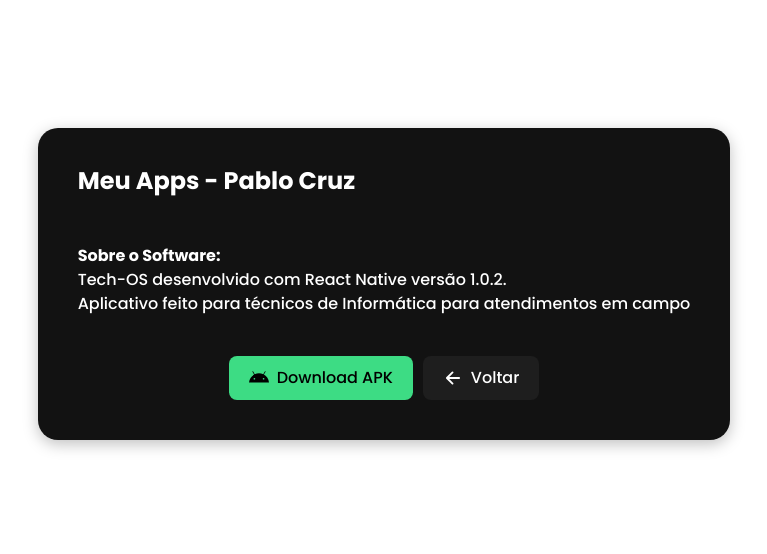
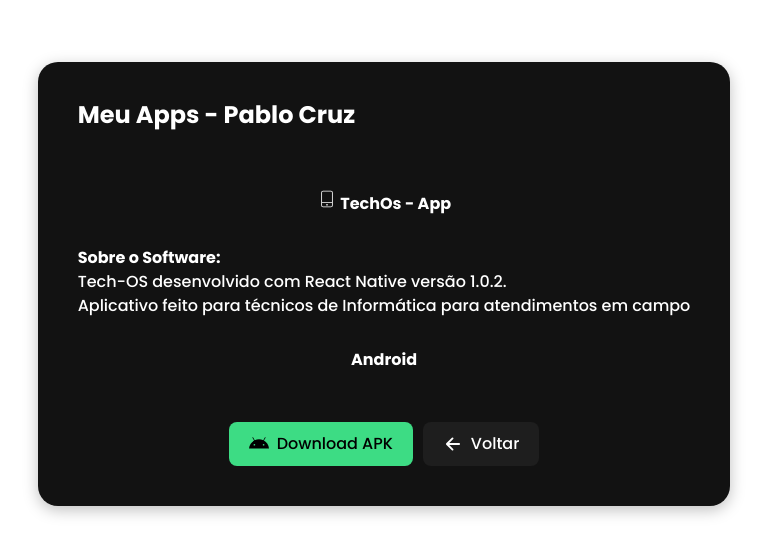
Before and after one commit to pablo-cruzbr/Portifolio-Metadata-API, a React (Vite) app in the folder frontend/: page /detalhesApp in a window 1280 px wide. Shown: the part 116-670 px from the top of the page, without its empty margins (256-1023 px from the left). Built offline with nearby package versions, Linux system fonts and the light colour scheme; no server answers.

Commit message:
feat: add update page detalhesApp

```diff
--- a/frontend/src/detalhesApp/detalhes.css
+++ b/frontend/src/detalhesApp/detalhes.css
@@ -19,6 +19,15 @@
   align-items: center;
   color: #fff;
   box-sizing: border-box;
+}
+
+.app-title-container {
+  display: flex;
+  align-items: center;
+  justify-content: center;
+  gap: 8px;
+  width: 100%;
+  margin: 10px 0;
 }
 
 .links {
--- a/frontend/src/detalhesApp/index.tsx
+++ b/frontend/src/detalhesApp/index.tsx
@@ -2,6 +2,7 @@
 import { Link } from "react-router-dom";
 
 import {FaAndroid} from "react-icons/fa";
+import { CiMobile4 } from "react-icons/ci";
 import { IoArrowBack } from "react-icons/io5";
 
 function Detalhes() {
@@ -24,14 +25,19 @@
              {/* Espaço para suas imagens futuramente */}
           </div>
 
+
+          <p className="app-title-container">
+            <strong> <CiMobile4 size={20}/> TechOs - App</strong>
+          </p>
           <p>
             <strong>Sobre o Software:</strong>
             <br />
             {project.descricao}
             <p>{project.descricao2}</p>
           </p>
+            <p className="app-title-container"><strong>Android</strong></p>
+          <div className="links">
 
-          <div className="links">
 
             <a
               href={project.apkPath}
```
